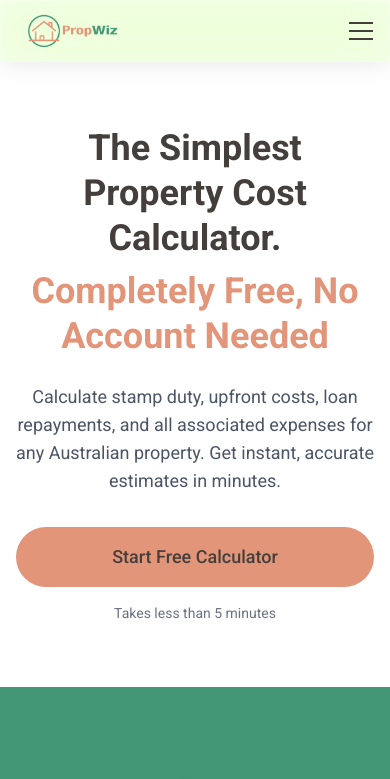
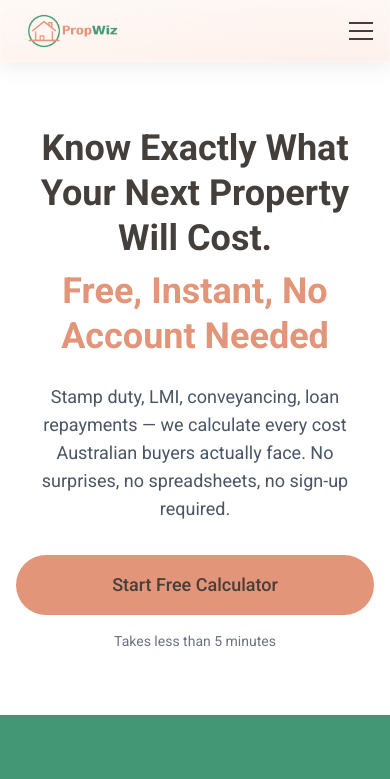
Before and after one commit to titusedwardgoh/property-calculator-mac, a Next.js app: page / in a window 390 px wide. Shown: the top 779 px of the page. Built offline with nearby package versions, Linux system fonts and the light colour scheme; no server answers; a web font is replaced by a local one.

Commit message:
home page done

```diff
--- a/src/app/globals.css
+++ b/src/app/globals.css
@@ -300,6 +300,27 @@
   }
 }
 
+/* Root layout — randomized aurora behind all pages */
+html[data-theme='flyingwizard'] {
+  --root-bg: #ffffff;
+}
+
+.root-aurora-bg {
+  position: fixed;
+  inset: 0;
+  z-index: -1;
+  pointer-events: none;
+  overflow: hidden;
+  background: #ffffff;
+}
+
+.root-aurora-blob {
+  position: absolute;
+  border-radius: 50%;
+  filter: blur(80px);
+  will-change: transform;
+}
+
 /* Page background aurora (non-overlay) */
 .aurora-page-bg {
   background:
--- a/src/app/layout.js
+++ b/src/app/layout.js
@@ -5,6 +5,7 @@ import Header from "../components/Header";
 import LoggedInHeaderOverlay from "../components/LoggedInHeaderOverlay";
 import SettingsNavigation from "../components/SettingsNavigation";
 import AuthSessionManager from "../components/AuthSessionManager";
+import RootAuroraBackground from "../components/RootAuroraBackground";
 
 const robotoFont = Roboto({
   display: "swap",
@@ -18,7 +19,7 @@ const unbounded = Unbounded({
 
 
 export const metadata = {
-  title: "Property Calculator",
+  title: "PropWiz | Australian Property Cost Calculator",
   description: "Calculate your property costs",
   icons: {
     icon: "/favicon.png",
@@ -28,15 +29,16 @@ export const metadata = {
 export default function RootLayout({ children }) {
   return (
     <html lang="en" data-theme="flyingwizard">
-      <body
-        className={robotoFont.className}
-      >
+      <body className={`${robotoFont.className} relative min-h-screen`}>
+        <RootAuroraBackground />
+        <div className="relative z-10 flex min-h-screen flex-col">
           <AuthSessionManager />
           <Header />
           <LoggedInHeaderOverlay />
           <SettingsNavigation />
           {children}
           <Footer />
+        </div>
       </body>
     </html>
   );
--- a/src/app/page.js
+++ b/src/app/page.js
@@ -1,14 +1,88 @@
 "use client";
 
+import { useState, useEffect, useRef } from 'react';
 import { motion } from 'framer-motion';
 import Link from 'next/link';
 import Image from 'next/image';
 import { useRouter } from 'next/navigation';
 import { useFormStore } from '../stores/formStore';
 
+const testimonials = [
+    {
+        quote: "I had no idea how much stamp duty I'd actually owe until I used this. Saved me from a very stressful surprise at settlement.",
+        author: "Sarah M.",
+        role: "First Home Buyer, Melbourne"
+    },
+    {
+        quote: "I've tried every property calculator out there. This is the only one that accounts for LMI, conveyancing, and ongoing costs in one place.",
+        author: "James K.",
+        role: "Property Investor, Sydney"
+    },
+    {
+        quote: "As a first home buyer I had no idea where to start. PropWiz broke down every cost clearly — I finally felt in control of my budget.",
+        author: "Priya S.",
+        role: "First Home Buyer, Brisbane"
+    },
+    {
+        quote: "I used three different calculators and got three different answers. PropWiz was the only one that matched what my conveyancer quoted me.",
+        author: "David L.",
+        role: "Property Investor, Perth"
+    },
+    {
+        quote: "The stamp duty concession calculator alone saved me hours of research. Didn't realise I qualified until PropWiz flagged it.",
+        author: "Emma T.",
+        role: "First Home Buyer, Adelaide"
+    },
+    {
+        quote: "Clean, fast, and actually accurate. I've recommended it to everyone in my buyers group.",
+        author: "Marcus R.",
+        role: "Property Investor, Gold Coast"
+    }
+];
+
 export default function HomePage() {
     const router = useRouter();
     const updateFormData = useFormStore(state => state.updateFormData);
+
+    const [activeIndex, setActiveIndex] = useState(0);
+    const [visibleCount, setVisibleCount] = useState(1);
+    const autoScrollRef = useRef(null);
+    const isHovering = useRef(false);
+
+    useEffect(() => {
+        const update = () => {
+            if (window.innerWidth >= 1024) setVisibleCount(3);
+            else if (window.innerWidth >= 768) setVisibleCount(2);
+            else setVisibleCount(1);
+        };
+        update();
+        window.addEventListener('resize', update);
+        return () => window.removeEventListener('resize', update);
+    }, []);
+
+    const totalSlides = testimonials.length;
+    const maxIndex = totalSlides - visibleCount;
+
+    const goNext = () => setActiveIndex(i => (i >= maxIndex ? 0 : i + 1));
+    const goPrev = () => setActiveIndex(i => (i <= 0 ? maxIndex : i - 1));
+
+    const startAutoScroll = () => {
+        if (autoScrollRef.current) clearInterval(autoScrollRef.current);
+        autoScrollRef.current = setInterval(() => {
+            if (!isHovering.current) {
+                setActiveIndex(i => (i >= maxIndex ? 0 : i + 1));
+            }
+        }, 3500);
+    };
+
+    useEffect(() => {
+        startAutoScroll();
+        return () => clearInterval(autoScrollRef.current);
+    }, [visibleCount]);
+
+    useEffect(() => {
+        setActiveIndex(i => Math.min(i, maxIndex));
+    }, [visibleCount]);
 
     const handleGetStarted = () => {
         // Navigate to calculator route (welcome page will show first)
@@ -18,7 +92,7 @@ export default function HomePage() {
     return (
         <div className="min-h-screen bg-base-200">
             {/* Hero Section */}
-            <section className="container mx-auto px-4 py-16 md:py-24 lg:py-32">
+            <section className="container mx-auto px-4 py-16 md:py-24 lg:py-">
                 <div className="max-w-4xl mx-auto text-center">
                     <motion.h1
                         initial={{ opacity: 0, y: 20 }}
@@ -26,9 +100,9 @@ export default function HomePage() {
                         transition={{ duration: 0.6, ease: "easeOut" }}
                         className="text-4xl md:text-5xl lg:text-6xl font-bold text-secondary mb-6 leading-tight"
                     >
-                        The Simplest Property Cost Calculator.
+                        Know Exactly What Your Next Property Will Cost.
                         <span className="block text-primary mt-2">
-                            Completely Free, No Account Needed
+                            Free, Instant, No Account Needed
                         </span>
                     </motion.h1>
 
@@ -38,7 +112,7 @@ export default function HomePage() {
                         transition={{ duration: 0.6, delay: 0.2, ease: "easeOut" }}
                         className="text-lg md:text-xl text-gray-600 mb-8 max-w-2xl mx-auto"
                     >
-                        Calculate stamp duty, upfront costs, loan repayments, and all associated expenses for any Australian property. Get instant, accurate estimates in minutes.
+                        Stamp duty, LMI, conveyancing, loan repayments — we calculate every cost Australian buyers actually face. No surprises, no spreadsheets, no sign-up required.
                     </motion.p>
 
                     <motion.div
@@ -97,10 +171,10 @@ export default function HomePage() {
 
                             </p>
                             <h2 className="text-3xl md:text-4xl lg:text-5xl font-bold text-gray-900 leading-tight mb-5">
-                                Tired of guessing how much you need for a home?
+                                Stop guessing. Start knowing.
                             </h2>
                             <p className="text-lg md:text-xl text-white leading-relaxed mb-10">
-                            You could be missing out on thousands of dollars back in your pocket. Don’t budget with multiple tools—get the full financial picture in one place. We calculate every fee and uncover every saving, so you know exactly what you’ll pay and exactly what you’ll keep. Accurate, free, and zero surprises.
+                            Most buyers underestimate what they'll actually spend — and overpay as a result. PropWiz gives you a complete picture of every fee, concession, and cost before you commit. One tool. Every number. Zero surprises.
                             </p>
                             <div className="flex justify-center md:justify-start">
                                 <motion.button
@@ -193,56 +267,87 @@ export default function HomePage() {
 
             {/* Social Proof Section */}
             <section className="px-4 py-16 bg-secondary">
-                <div className="max-w-4xl mx-auto">
+                <div className="max-w-6xl mx-auto">
                     <motion.div
                         initial={{ opacity: 0 }}
                         whileInView={{ opacity: 1 }}
                         viewport={{ once: true }}
                         transition={{ duration: 0.6 }}
-                        className="text-center"
+                        className="text-center mb-12"
                     >
                         <p className="text-3xl md:text-4xl font-bold text-gray-300 mb-4">
-                            Used by thousands of home buyers
+                            Built for Australian property buyers
                         </p>
-                        <p className="text-lg text-primary mb-12">
-                            Trusted by first-time buyers, investors, and real estate professionals across Australia
+                        <p className="text-lg text-primary">
+                            From first home buyers navigating stamp duty concessions to investors comparing loan structures — PropWiz handles the numbers so you don't have to.
                         </p>
                     </motion.div>
 
-                    {/* Testimonials */}
-                    <div className="grid grid-cols-1 md:grid-cols-2 gap-8">
-                        {[
-                            {
-                                quote: "Finally, a calculator that actually shows me all the hidden costs! This saved me from a costly surprise.",
-                                author: "Sarah M.",
-                                role: "First Home Buyer"
-                            },
-                            {
-                                quote: "The most comprehensive property calculator I've found. It covers things I didn't even know to consider.",
-                                author: "James K.",
-                                role: "Property Investor"
-                            }
-                        ].map((testimonial, index) => (
+                    {/* Carousel row */}
+                    <div className="flex items-center gap-3">
+                        <button
+                            onClick={() => { goPrev(); startAutoScroll(); }}
+                            className="flex-shrink-0 w-9 h-9 rounded-full bg-white/10 hover:bg-white/20 text-white flex items-center justify-center transition-colors cursor-pointer"
+                            aria-label="Previous"
+                        >
+                            ←
+                        </button>
+
+                        <div className="flex-1 overflow-hidden">
                             <motion.div
+                                className="flex"
+                                animate={{ x: `calc(-${activeIndex * (100 / visibleCount)}% - ${activeIndex * (16 / visibleCount)}px)` }}
+                                transition={{ duration: 0.45, ease: "easeInOut" }}
+                                style={{ gap: '16px' }}
+                                onMouseEnter={() => { isHovering.current = true; }}
+                                onMouseLeave={() => { isHovering.current = false; }}
+                            >
+                                {testimonials.map((testimonial, index) => (
+                                    <div
                                         key={index}
-                                initial={{ opacity: 0, y: 20 }}
-                                whileInView={{ opacity: 1, y: 0 }}
-                                viewport={{ once: true }}
-                                transition={{ duration: 0.6, delay: index * 0.1 }}
-                                className="bg-base-200 rounded-lg p-6 shadow-sm"
+                                        className="flex-shrink-0"
+                                        style={{ width: `calc(${100 / visibleCount}% - ${16 * (visibleCount - 1) / visibleCount}px)` }}
                                     >
+                                        <div className="bg-base-200 rounded-lg p-6 shadow-sm h-full flex flex-col">
                                             <p className="text-gray-700 italic mb-4">
                                                 &quot;{testimonial.quote}&quot;
                                             </p>
+                                            <div className="mt-auto">
                                                 <p className="font-semibold text-gray-900">
                                                     {testimonial.author}
                                                 </p>
                                                 <p className="text-sm text-gray-600">
                                                     {testimonial.role}
                                                 </p>
+                                            </div>
+                                        </div>
+                                    </div>
+                                ))}
                             </motion.div>
+                        </div>
+
+                        <button
+                            onClick={() => { goNext(); startAutoScroll(); }}
+                            className="flex-shrink-0 w-9 h-9 rounded-full bg-white/10 hover:bg-white/20 text-white flex items-center justify-center transition-colors cursor-pointer"
+                            aria-label="Next"
+                        >
+                            →
+                        </button>
+                    </div>
+
+                    <div className="flex justify-center gap-2 mt-6">
+                        {Array.from({ length: maxIndex + 1 }).map((_, i) => (
+                            <button
+                                key={i}
+                                onClick={() => { setActiveIndex(i); startAutoScroll(); }}
+                                className={`w-2 h-2 rounded-full transition-colors cursor-pointer ${
+                                    i === activeIndex ? 'bg-primary' : 'bg-white/30'
+                                }`}
+                                aria-label={`Go to slide ${i + 1}`}
+                            />
                         ))}
                     </div>
+
                 </div>
             </section>
 
@@ -366,10 +471,10 @@ export default function HomePage() {
                         transition={{ duration: 0.6 }}
                     >
                         <h2 className="text-3xl md:text-4xl font-bold text-gray-900 mb-4">
-                            Ready to Calculate Your Property Costs?
+                            Ready to See the Full Picture?
                         </h2>
                         <p className="text-lg text-gray-600 mb-8">
-                            Join thousands of Australians who use our calculator to make informed property decisions
+                            Get a complete breakdown of every cost before you sign anything. Free, instant, and built for Australia.
                         </p>
                         <div className="flex flex-col sm:flex-row gap-4 justify-center">
                             <motion.button
--- a/src/components/Footer.js
+++ b/src/components/Footer.js
@@ -40,8 +40,7 @@ export default function Footer() {
               <h3 className="text-xl font-bold text-base-200">PropWiz</h3>
             </Link>
             <p className="text-base-200/80 mb-4 max-w-md leading-relaxed">
-              Comprehensive calculator for Australian real estate.
-              Calculate stamp duty, LMI, loan repayments, and all associated costs.
+              Know the true cost of any Australian property before you commit. No spreadsheets, no surprises.
             </p>
           </div>
 
@@ -120,7 +119,7 @@ export default function Footer() {
               © 2024 PropWiz. All rights reserved.
             </p>
             <p className="text-base-200/60 text-sm mt-2 md:mt-0">
-              Made to be simple and easy to use
+              Built for Australian property buyers
             </p>
           </div>
         </div>
--- a/src/components/Header.js
+++ b/src/components/Header.js
@@ -83,9 +83,10 @@ export default function Header() {
       <header
         className={`sticky top-0 z-100 ${shouldHideHeader ? 'md:invisible md:pointer-events-none md:opacity-0' : ''}`}
         style={{
-          background: 'rgba(255, 255, 255, 0.15)',
-          backdropFilter: 'blur(20px) saturate(180%)',
-          WebkitBackdropFilter: 'blur(20px) saturate(180%)',
+          background:
+            'linear-gradient(180deg, rgba(255, 252, 250, 0.72) 0%, rgba(255, 248, 245, 0.65) 100%)',
+          backdropFilter: 'blur(20px) saturate(125%)',
+          WebkitBackdropFilter: 'blur(20px) saturate(125%)',
           border: '1px solid rgba(255, 255, 255, 0.25)',
           borderBottom: '1px solid rgba(255, 255, 255, 0.1)',
           boxShadow:
--- /dev/null
+++ b/src/components/RootAuroraBackground.js
@@ -0,0 +1,111 @@
+'use client';
+
+import { useEffect, useState } from 'react';
+
+/* Primary terracotta — #E29578 */
+const TERRACOTTA = '226, 149, 120';
+
+const TERRACOTTA_BLOBS = [
+  `rgba(${TERRACOTTA}, 0.22)`,
+  `rgba(${TERRACOTTA}, 0.18)`,
+  `rgba(${TERRACOTTA}, 0.15)`,
+  `rgba(${TERRACOTTA}, 0.12)`,
+  `rgba(${TERRACOTTA}, 0.1)`,
+];
+
+const GREEN_BLOBS = ['rgba(67, 151, 117, 0.09)', 'rgba(67, 151, 117, 0.07)'];
+
+const FLOAT_ANIMATIONS = [
+  'dashboard-aurora-float-a',
+  'dashboard-aurora-float-b',
+  'dashboard-aurora-float-c',
+];
+
+function randomBetween(min, max) {
+  return min + Math.random() * (max - min);
+}
+
+function pick(items) {
+  return items[Math.floor(Math.random() * items.length)];
+}
+
+function pickBlobColor(topPercent) {
+  if (topPercent < 32) {
+    return pick(TERRACOTTA_BLOBS);
+  }
+  return Math.random() < 0.82 ? pick(TERRACOTTA_BLOBS) : pick(GREEN_BLOBS);
+}
+
+function createRandomBlobs(count = 6) {
+  return Array.from({ length: count }, (_, index) => {
+    const top = randomBetween(-22, 68);
+
+    return {
+      id: index,
+      width: `min(${randomBetween(38, 82).toFixed(0)}vw, ${randomBetween(20, 38).toFixed(0)}rem)`,
+      height: `min(${randomBetween(28, 62).toFixed(0)}vw, ${randomBetween(14, 30).toFixed(0)}rem)`,
+      top: `${top.toFixed(1)}%`,
+      left: `${randomBetween(-18, 78).toFixed(1)}%`,
+      background: pickBlobColor(top),
+      animation: `${pick(FLOAT_ANIMATIONS)} ${randomBetween(24, 38).toFixed(1)}s ease-in-out infinite`,
+      animationDelay: `${randomBetween(0, 12).toFixed(1)}s`,
+    };
+  });
+}
+
+function createRandomWash() {
+  const g1x = randomBetween(4, 28).toFixed(0);
+  const g1y = randomBetween(2, 22).toFixed(0);
+  const g2x = randomBetween(72, 98).toFixed(0);
+  const g2y = randomBetween(4, 26).toFixed(0);
+  const g3x = randomBetween(35, 75).toFixed(0);
+  const g3y = randomBetween(55, 95).toFixed(0);
+  const g4x = randomBetween(18, 55).toFixed(0);
+  const g4y = randomBetween(35, 70).toFixed(0);
+  const g5x = randomBetween(45, 85).toFixed(0);
+  const g5y = randomBetween(8, 40).toFixed(0);
+
+  return `
+    radial-gradient(56rem 34rem at ${g1x}% ${g1y}%, rgba(${TERRACOTTA}, 0.15), transparent 62%),
+    radial-gradient(50rem 30rem at ${g2x}% ${g2y}%, rgba(${TERRACOTTA}, 0.12), transparent 64%),
+    radial-gradient(46rem 28rem at ${g5x}% ${g5y}%, rgba(${TERRACOTTA}, 0.1), transparent 66%),
+    radial-gradient(40rem 24rem at ${g4x}% ${g4y}%, rgba(${TERRACOTTA}, 0.08), transparent 68%),
+    radial-gradient(42rem 26rem at ${g3x}% ${g3y}%, rgba(67, 151, 117, 0.06), transparent 70%),
+    #ffffff
+  `;
+}
+
+export default function RootAuroraBackground() {
+  const [aurora, setAurora] = useState(null);
+
+  useEffect(() => {
+    setAurora({
+      wash: createRandomWash(),
+      blobs: createRandomBlobs(),
+    });
+  }, []);
+
+  return (
+    <div
+      className="root-aurora-bg"
+      aria-hidden="true"
+      style={aurora ? { background: aurora.wash } : undefined}
+    >
+      {aurora?.blobs.map((blob) => (
+        <span
+          key={blob.id}
+          className="root-aurora-blob"
+          style={{
+            width: blob.width,
+            height: blob.height,
+            top: blob.top,
+            left: blob.left,
+            background: blob.background,
+            animation: blob.animation,
+            animationDelay: blob.animationDelay,
+          }}
+        />
+      ))}
+    </div>
+  );
+}
```
Lines whose indentation alone changed are shown as unchanged.
